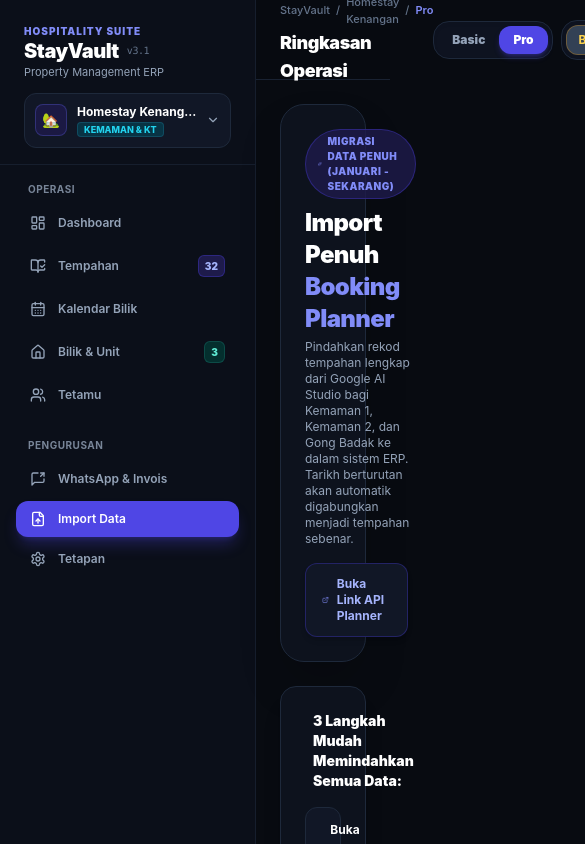
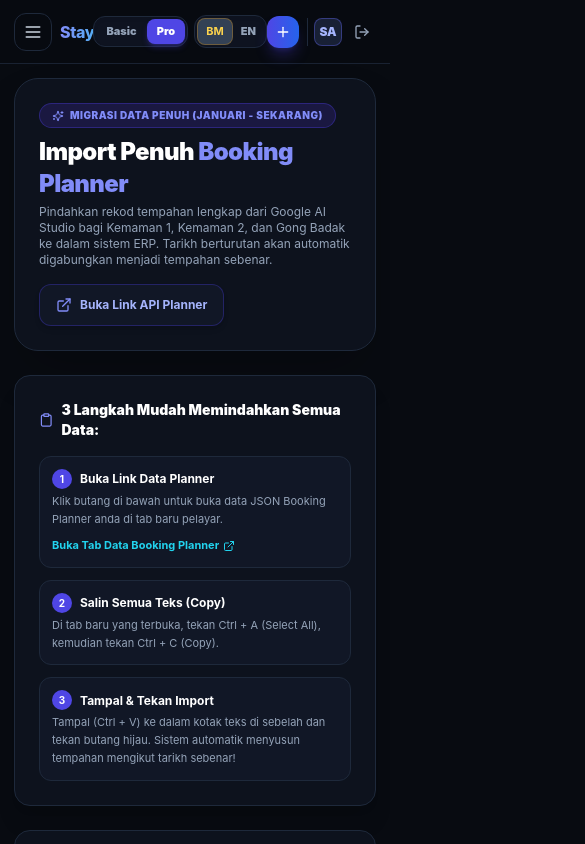
Before and after one commit to mohdmuhaimin90/homestay-erpsystem, a Next.js app: page /import in a window 390 px wide. Shown: the top 844 px of the page, 585 px wide, since content can reach past the window. Built offline with nearby package versions, Linux system fonts and the light colour scheme.

Commit message:
feat(ui): responsive mobile drawer, improved header and desktop polish

```diff
--- a/src/components/AppShell.tsx
+++ b/src/components/AppShell.tsx
@@ -9,6 +9,8 @@
   const pathname = usePathname();
   const router = useRouter();
   const [isAuthenticated, setIsAuthenticated] = useState<boolean | null>(null);
+
+  const [isMobileMenuOpen, setIsMobileMenuOpen] = useState(false);
 
   useEffect(() => {
     if (typeof window !== "undefined") {
@@ -24,6 +26,11 @@
       }
     }
   }, [pathname, router]);
+
+  // Auto close mobile drawer on route change
+  useEffect(() => {
+    setIsMobileMenuOpen(false);
+  }, [pathname]);
 
   // Standalone pages (Login & Mod Parents Planner)
   if (pathname === "/login" || pathname.startsWith("/planner")) {
@@ -52,11 +59,33 @@
   }
 
   return (
-    <div className="flex min-h-screen">
-      <Sidebar />
+    <div className="flex min-h-screen bg-[#080B11] text-slate-100 overflow-x-hidden relative">
+      {/* Desktop Sidebar (Permanent on md: and above) */}
+      <div className="hidden md:flex md:w-64 md:shrink-0 md:min-h-screen md:sticky md:top-0 md:h-screen">
+        <Sidebar />
+      </div>
+
+      {/* Mobile Drawer (Slide-over drawer with backdrop overlay) */}
+      {isMobileMenuOpen && (
+        <div className="fixed inset-0 z-50 md:hidden">
+          {/* Backdrop Overlay */}
+          <div
+            className="fixed inset-0 bg-black/75 backdrop-blur-xs transition-opacity duration-300"
+            onClick={() => setIsMobileMenuOpen(false)}
+            aria-hidden="true"
+          />
+
+          {/* Drawer Panel */}
+          <div className="fixed inset-y-0 left-0 w-72 max-w-[85vw] bg-[#0B0F19] border-r border-slate-800 shadow-2xl z-50 flex flex-col transition-transform duration-300">
+            <Sidebar isMobile onClose={() => setIsMobileMenuOpen(false)} />
+          </div>
+        </div>
+      )}
+
+      {/* Main Content Area */}
       <div className="flex-1 flex flex-col min-w-0 bg-[#080B11]">
-        <Header />
-        <main className="flex-1 p-6 md:p-8 max-w-[1600px] w-full mx-auto">
+        <Header onToggleMobileMenu={() => setIsMobileMenuOpen((prev) => !prev)} />
+        <main className="flex-1 p-3.5 sm:p-5 md:p-8 max-w-[1600px] w-full mx-auto min-w-0">
           {children}
         </main>
       </div>
--- a/src/components/Header.tsx
+++ b/src/components/Header.tsx
@@ -3,10 +3,14 @@
 import { useEffect, useState } from "react";
 import Link from "next/link";
 import { useRouter } from "next/navigation";
-import { Plus, LogOut, Globe } from "lucide-react";
+import { Plus, LogOut, Globe, Menu } from "lucide-react";
 import { useLanguage } from "@/context/LanguageContext";
 
-export default function Header() {
+interface HeaderProps {
+  onToggleMobileMenu?: () => void;
+}
+
+export default function Header({ onToggleMobileMenu }: HeaderProps) {
   const router = useRouter();
   const { language, setLanguage, t } = useLanguage();
   const [uiMode, setUiMode] = useState<"Basic" | "Pro">("Pro");
@@ -39,28 +43,44 @@
   };
 
   return (
-    <header className="h-20 bg-[#080B11]/90 backdrop-blur-md border-b border-slate-800/80 px-6 sm:px-8 flex items-center justify-between sticky top-0 z-30">
-      {/* Left: Breadcrumbs & Page Title */}
-      <div>
-        <div className="flex items-center gap-1.5 text-[11px] text-slate-500 font-medium">
+    <header className="h-16 sm:h-20 bg-[#080B11]/90 backdrop-blur-md border-b border-slate-800/80 px-3.5 sm:px-6 md:px-8 flex items-center justify-between sticky top-0 z-30 select-none">
+      {/* Left: Mobile Hamburger + Breadcrumbs / Title */}
+      <div className="flex items-center gap-2 sm:gap-3 min-w-0">
+        <button
+          type="button"
+          onClick={onToggleMobileMenu}
+          className="md:hidden p-2 rounded-xl text-slate-300 hover:text-white hover:bg-slate-800/80 border border-slate-800 transition cursor-pointer shrink-0"
+          aria-label="Buka Menu"
+        >
+          <Menu className="w-5 h-5" />
+        </button>
+
+        <div className="min-w-0">
+          <div className="hidden sm:flex items-center gap-1.5 text-[11px] text-slate-500 font-medium">
             <span>StayVault</span>
             <span>/</span>
             <span>Homestay Kenangan</span>
             <span>/</span>
             <span className="text-indigo-400 font-semibold">{uiMode === "Basic" ? "Basic" : "Pro"}</span>
           </div>
-        <h1 className="text-lg font-black text-white tracking-tight mt-0.5 flex items-center gap-2">
+          <h1 className="text-sm sm:text-lg font-black text-white tracking-tight flex items-center gap-2 truncate">
+            <span className="sm:hidden font-extrabold text-transparent bg-clip-text bg-gradient-to-r from-indigo-400 to-cyan-400 text-base">
+              StayVault
+            </span>
+            <span className="hidden sm:inline">
               {uiMode === "Basic" ? t("header.control_hub") : t("header.overview")}
+            </span>
           </h1>
+        </div>
       </div>
 
       {/* Center: DUAL SWITCHERS: Mode (Basic vs Pro) & Language (BM vs ENG) */}
-      <div className="flex items-center gap-2 sm:gap-3">
+      <div className="flex items-center gap-1.5 sm:gap-2.5 shrink-0">
         {/* Mode Switcher */}
-        <div className="flex items-center bg-[#0E1320] p-1 rounded-2xl border border-slate-800 shadow-inner">
+        <div className="flex items-center bg-[#0E1320] p-0.5 sm:p-1 rounded-xl sm:rounded-2xl border border-slate-800 shadow-inner">
           <button
             onClick={() => toggleMode("Basic")}
-            className={`flex items-center gap-1.5 px-3.5 sm:px-4 py-1.5 rounded-xl text-xs font-black transition-all ${
+            className={`flex items-center gap-1 px-2.5 sm:px-4 py-1 sm:py-1.5 rounded-lg sm:rounded-xl text-[11px] sm:text-xs font-black transition-all cursor-pointer ${
               uiMode === "Basic"
                 ? "bg-gradient-to-r from-amber-500 to-orange-500 text-slate-950 shadow-md shadow-amber-500/20"
                 : "text-slate-400 hover:text-white"
@@ -71,7 +91,7 @@
           </button>
           <button
             onClick={() => toggleMode("Pro")}
-            className={`flex items-center gap-1.5 px-3.5 sm:px-4 py-1.5 rounded-xl text-xs font-black transition-all ${
+            className={`flex items-center gap-1 px-2.5 sm:px-4 py-1 sm:py-1.5 rounded-lg sm:rounded-xl text-[11px] sm:text-xs font-black transition-all cursor-pointer ${
               uiMode === "Pro"
                 ? "bg-indigo-600 text-white shadow-md shadow-indigo-600/30"
                 : "text-slate-400 hover:text-white"
@@ -83,12 +103,12 @@
         </div>
 
         {/* Language Switcher [ BM | ENG ] */}
-        <div className="flex items-center bg-[#0E1320] p-1 rounded-2xl border border-slate-800 shadow-inner">
+        <div className="flex items-center bg-[#0E1320] p-0.5 sm:p-1 rounded-xl sm:rounded-2xl border border-slate-800 shadow-inner">
           <button
             onClick={() => setLanguage("bm")}
-            className={`flex items-center gap-1 px-3 py-1.5 rounded-xl text-xs font-black transition-all ${
+            className={`flex items-center gap-0.5 px-2 sm:px-3 py-1 sm:py-1.5 rounded-lg sm:rounded-xl text-[11px] sm:text-xs font-black transition-all cursor-pointer ${
               language === "bm"
-                ? "bg-slate-700 text-amber-300 shadow-sm border border-amber-500/30 font-bold"
+                ? "bg-slate-700 text-amber-300 shadow-xs border border-amber-500/30 font-bold"
                 : "text-slate-400 hover:text-white"
             }`}
             title="Bahasa Melayu"
@@ -97,42 +117,43 @@
           </button>
           <button
             onClick={() => setLanguage("en")}
-            className={`flex items-center gap-1 px-3 py-1.5 rounded-xl text-xs font-black transition-all ${
+            className={`flex items-center gap-0.5 px-2 sm:px-3 py-1 sm:py-1.5 rounded-lg sm:rounded-xl text-[11px] sm:text-xs font-black transition-all cursor-pointer ${
               language === "en"
-                ? "bg-indigo-600 text-white shadow-sm font-bold"
+                ? "bg-indigo-600 text-white shadow-xs font-bold"
                 : "text-slate-400 hover:text-white"
             }`}
             title="English"
           >
-            <span>ENG</span>
+            <span>EN</span>
           </button>
         </div>
       </div>
 
       {/* Right Controls */}
-      <div className="flex items-center gap-3">
-        {/* New Booking Pill Button */}
+      <div className="flex items-center gap-2 sm:gap-3 shrink-0">
+        {/* New Booking Button */}
         <Link
           href="/bookings/new"
-          className="inline-flex items-center gap-1.5 px-4 py-2 bg-indigo-600 hover:bg-indigo-500 text-white rounded-xl text-xs font-bold shadow-lg shadow-indigo-600/30 transition-all hover:-translate-y-0.5"
+          className="inline-flex items-center gap-1.5 p-2 sm:px-3.5 sm:py-2 bg-gradient-to-r from-indigo-600 to-blue-600 hover:from-indigo-500 hover:to-blue-500 text-white rounded-xl text-xs font-bold shadow-lg shadow-indigo-600/30 transition-all hover:scale-105 active:scale-95 cursor-pointer"
+          title={t("header.new_reservation")}
         >
           <Plus className="w-4 h-4" />
-          <span className="hidden sm:inline">{t("header.new_reservation")}</span>
+          <span className="hidden md:inline">{t("header.new_reservation")}</span>
         </Link>
 
         {/* User Profile Pill & Logout */}
-        <div className="flex items-center gap-2 pl-2 border-l border-slate-800">
-          <div className="w-8 h-8 rounded-lg bg-[#182035] border border-indigo-500/40 text-indigo-300 font-black text-xs flex items-center justify-center">
+        <div className="flex items-center gap-1.5 sm:gap-2 pl-1.5 sm:pl-2 border-l border-slate-800">
+          <div className="w-7 h-7 sm:w-8 sm:h-8 rounded-lg bg-[#182035] border border-indigo-500/40 text-indigo-300 font-black text-xs flex items-center justify-center shrink-0">
             SA
           </div>
-          <div className="hidden lg:block text-left">
+          <div className="hidden xl:block text-left">
             <div className="text-xs font-bold text-white leading-tight">sukriaima</div>
             <div className="text-[10px] text-slate-400">{t("header.family_admin")}</div>
           </div>
           <button
             onClick={handleLogout}
             title={t("header.logout")}
-            className="p-1.5 rounded-lg text-slate-500 hover:text-rose-400 hover:bg-rose-950/30 transition ml-1"
+            className="p-1.5 sm:p-2 rounded-lg text-slate-400 hover:text-rose-400 hover:bg-rose-950/30 transition cursor-pointer"
           >
             <LogOut className="w-4 h-4" />
           </button>
--- a/src/components/Sidebar.tsx
+++ b/src/components/Sidebar.tsx
@@ -5,6 +5,7 @@
 import {
   LayoutDashboard,
   CalendarDays,
+  Calendar,
   BookOpenCheck,
   Home,
   Users,
@@ -15,12 +16,24 @@
 } from "lucide-react";
 import { useLanguage } from "@/context/LanguageContext";
 
-export default function Sidebar() {
+interface SidebarProps {
+  isMobile?: boolean;
+  onClose?: () => void;
+}
+
+export default function Sidebar({ isMobile, onClose }: SidebarProps) {
   const pathname = usePathname();
   const { t } = useLanguage();
 
+  const handleNavClick = () => {
+    if (isMobile && onClose) {
+      onClose();
+    }
+  };
+
   const operationsNav = [
     { name: t("nav.dashboard"), href: "/", icon: LayoutDashboard },
+    { name: t("nav.planner"), href: "/planner", icon: Calendar, badge: "Mak & Ayah" },
     { name: t("nav.reservations"), href: "/bookings", icon: BookOpenCheck, badge: "32" },
     { name: t("nav.calendar"), href: "/calendar", icon: CalendarDays },
     { name: t("nav.properties"), href: "/properties", icon: Home, badge: "3" },
@@ -34,9 +47,10 @@
   ];
 
   return (
-    <aside className="w-64 bg-[#0B0F19] text-slate-300 min-h-screen flex flex-col border-r border-slate-800/60 shrink-0 select-none">
+    <aside className="w-full h-full bg-[#0B0F19] text-slate-300 flex flex-col border-r border-slate-800/80 select-none">
       {/* Brand Header */}
-      <div className="p-6 pb-4 border-b border-slate-800/60 space-y-3">
+      <div className="p-5 sm:p-6 pb-4 border-b border-slate-800/80 space-y-3">
+        <div className="flex items-start justify-between">
           <div>
             <span className="text-[10px] font-black tracking-widest text-indigo-400 uppercase block">
               HOSPITALITY SUITE
@@ -47,15 +61,28 @@
             </h1>
             <p className="text-[11px] text-slate-400">Property Management ERP</p>
           </div>
+          {isMobile && onClose && (
+            <button
+              type="button"
+              onClick={onClose}
+              className="p-1.5 rounded-xl text-slate-400 hover:text-white hover:bg-slate-800/80 border border-slate-800 transition cursor-pointer"
+              aria-label="Tutup Menu"
+            >
+              <svg className="w-5 h-5" fill="none" viewBox="0 0 24 24" stroke="currentColor">
+                <path strokeLinecap="round" strokeLinejoin="round" strokeWidth={2} d="M6 18L18 6M6 6l12 12" />
+              </svg>
+            </button>
+          )}
+        </div>
 
-        {/* Property Selector Card (Matching Image) */}
+        {/* Property Selector Card */}
         <div className="p-2.5 rounded-xl bg-[#111726] border border-slate-800 flex items-center justify-between cursor-pointer hover:border-slate-700 transition">
           <div className="flex items-center gap-2.5">
-            <div className="w-8 h-8 rounded-lg bg-indigo-950/80 border border-indigo-500/30 text-indigo-400 flex items-center justify-center text-sm">
+            <div className="w-8 h-8 rounded-lg bg-indigo-950/80 border border-indigo-500/30 text-indigo-400 flex items-center justify-center text-sm shadow-sm">
               🏡
             </div>
             <div>
-              <div className="text-xs font-bold text-white truncate max-w-[120px]">
+              <div className="text-xs font-bold text-white truncate max-w-[125px]">
                 Homestay Kenangan
               </div>
               <div className="flex items-center gap-1 mt-0.5">
@@ -83,21 +110,22 @@
               <Link
                 key={item.href}
                 href={item.href}
+                onClick={handleNavClick}
                 className={`flex items-center justify-between px-3.5 py-2.5 rounded-xl font-semibold transition-all duration-150 ${
                   isActive
-                    ? "bg-indigo-600 text-white font-bold shadow-lg shadow-indigo-600/30"
-                    : "text-slate-400 hover:text-white hover:bg-slate-800/50"
+                    ? "bg-gradient-to-r from-indigo-600 to-blue-600 text-white font-bold shadow-lg shadow-indigo-600/30"
+                    : "text-slate-400 hover:text-white hover:bg-slate-800/60"
                 }`}
               >
                 <div className="flex items-center gap-3">
-                  <Icon className="w-4 h-4" />
+                  <Icon className={`w-4 h-4 ${isActive ? "text-white" : "text-slate-400"}`} />
                   <span>{item.name}</span>
                 </div>
                 {item.badge && (
                   <span className={`text-[10px] font-black px-1.5 py-0.5 rounded-md ${
                     isActive
                       ? "bg-white/20 text-white"
-                      : item.badge === "3" ? "bg-teal-950 text-teal-300 border border-teal-800/60" : "bg-indigo-950 text-indigo-300 border border-indigo-800/60"
+                      : item.badge === "Mak & Ayah" ? "bg-amber-950/80 text-amber-300 border border-amber-800/60" : item.badge === "3" ? "bg-teal-950 text-teal-300 border border-teal-800/60" : "bg-indigo-950 text-indigo-300 border border-indigo-800/60"
                   }`}>
                     {item.badge}
                   </span>
@@ -119,13 +147,14 @@
               <Link
                 key={item.href}
                 href={item.href}
+                onClick={handleNavClick}
                 className={`flex items-center gap-3 px-3.5 py-2.5 rounded-xl font-semibold transition-all ${
                   isActive
-                    ? "bg-indigo-600 text-white font-bold shadow-lg shadow-indigo-600/30"
-                    : "text-slate-400 hover:text-white hover:bg-slate-800/50"
+                    ? "bg-gradient-to-r from-indigo-600 to-blue-600 text-white font-bold shadow-lg shadow-indigo-600/30"
+                    : "text-slate-400 hover:text-white hover:bg-slate-800/60"
                 }`}
               >
-                <Icon className="w-4 h-4" />
+                <Icon className={`w-4 h-4 ${isActive ? "text-white" : "text-slate-400"}`} />
                 <span>{item.name}</span>
               </Link>
             );
--- a/src/components/planner/PlannerHeader.tsx
+++ b/src/components/planner/PlannerHeader.tsx
@@ -12,22 +12,9 @@
   return (
     <header className="bg-slate-900 text-white sticky top-0 z-50 shadow-lg border-b border-slate-800">
       <div className="max-w-xl mx-auto px-4 sm:px-6 h-18 flex items-center justify-between">
-        <Link href="/planner" className="flex items-center gap-2.5">
-          <div className="w-9 h-9 rounded-xl bg-blue-600 flex items-center justify-center text-white shadow-md">
-            <Calendar className="w-5 h-5" />
-          </div>
-          <div>
-            <div className="text-base font-black tracking-tight uppercase leading-tight">
-              Homestay Planner
-            </div>
-            <div className="text-blue-400 text-[10px] font-bold uppercase tracking-wider flex items-center gap-1">
-              <span>Mod Parents</span>
-              <span>•</span>
-              <span className="text-emerald-400 font-semibold flex items-center gap-0.5">
-                <ShieldCheck className="w-2.5 h-2.5" /> 1 Database Bersatu
-              </span>
-            </div>
-          </div>
+        <Link href="/planner" className="flex flex-col">
+          <span className="text-xl font-black tracking-tight uppercase">Homestay Planner</span>
+          <span className="text-blue-400 text-[10px] font-bold uppercase tracking-wider">Availability Tracker</span>
         </Link>
 
         <div className="flex items-center gap-2">
@@ -43,11 +30,11 @@
 
           <Link
             href="/"
-            className="px-3.5 py-1.5 bg-indigo-600 hover:bg-indigo-500 rounded-xl text-xs font-black text-white shadow-md shadow-indigo-600/30 transition flex items-center gap-1.5"
-            title="Tukar ke Mod Pengurusan ERP Penuh"
+            className="px-3.5 sm:px-4 py-2 bg-gradient-to-r from-indigo-600 to-blue-600 hover:from-indigo-500 hover:to-blue-500 rounded-xl text-xs font-black text-white shadow-md shadow-indigo-600/30 transition flex items-center gap-1.5 cursor-pointer hover:scale-105 active:scale-95"
+            title="Masuk ke Sistem ERP Homestay Kenangan"
           >
             <LayoutDashboard className="w-3.5 h-3.5" />
-            <span className="hidden sm:inline">Mod ERP</span>
+            <span>Masuk Sistem ERP</span>
           </Link>
         </div>
       </div>
--- a/src/context/LanguageContext.tsx
+++ b/src/context/LanguageContext.tsx
@@ -15,6 +15,7 @@
   "nav.dashboard": { bm: "Dashboard", en: "Dashboard" },
   "nav.reservations": { bm: "Tempahan", en: "Reservations" },
   "nav.calendar": { bm: "Kalendar Bilik", en: "Calendar Matrix" },
+  "nav.planner": { bm: "Planner Mak & Ayah", en: "Family Planner" },
   "nav.properties": { bm: "Bilik & Unit", en: "Rooms & Units" },
   "nav.guests": { bm: "Tetamu", en: "Guests" },
   "nav.whatsapp": { bm: "WhatsApp & Invois", en: "WhatsApp & Invoicing" },
```
Lines whose indentation alone changed are shown as unchanged.
